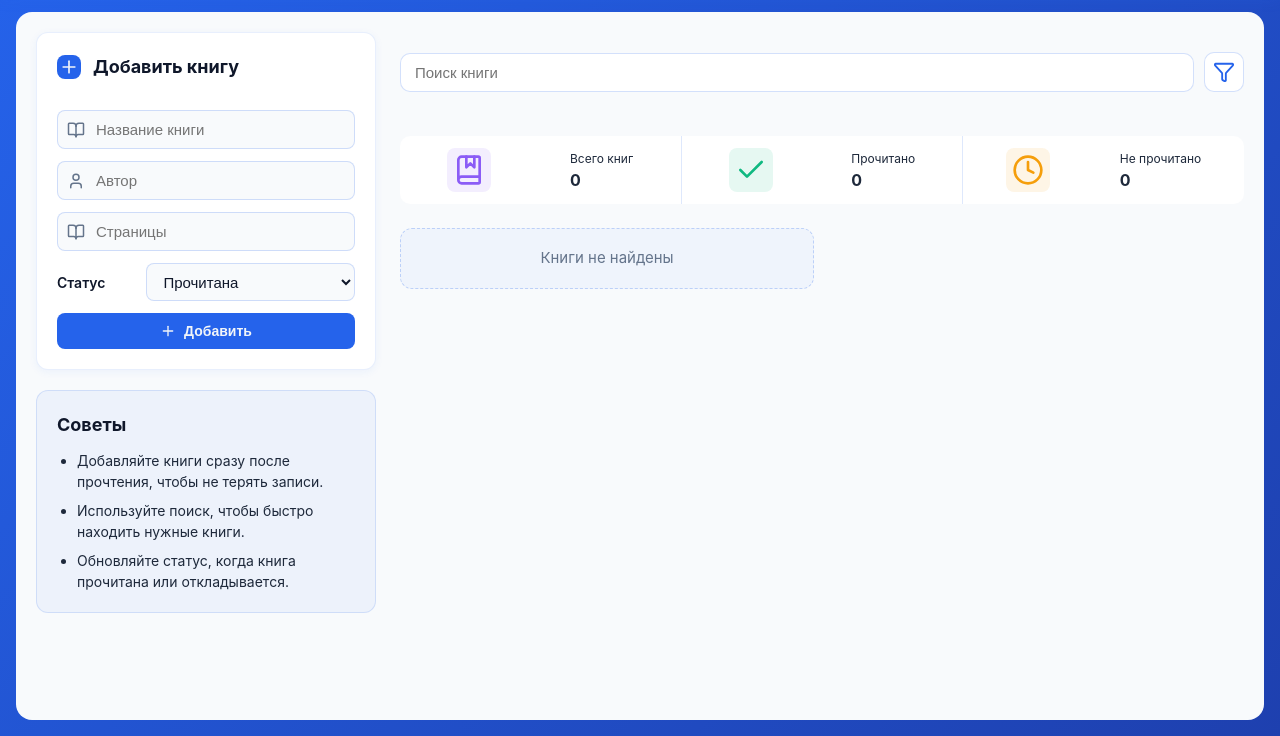
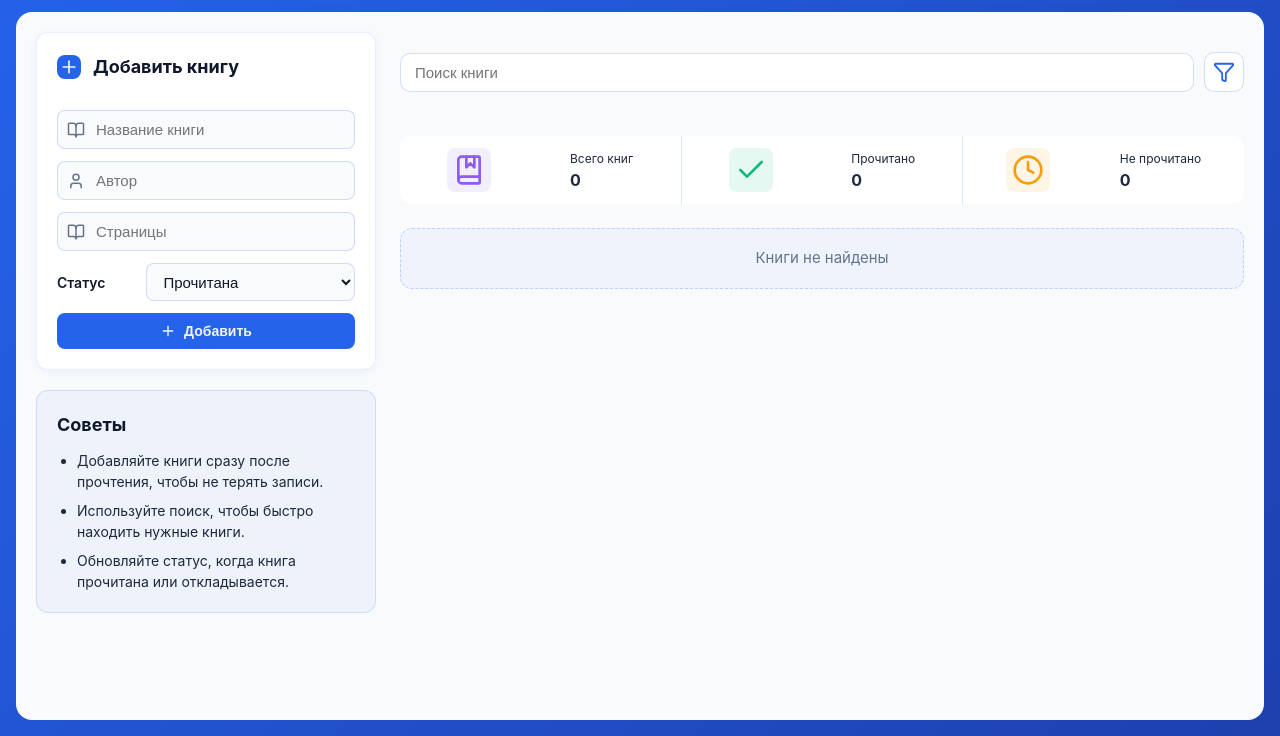
Before and after one commit to pavel-2009/library_manager, a website with bundled scripts: page index.html in a window 1280 px wide. Shown: the part 64-800 px from the top of the page. Built offline with nearby package versions, Linux system fonts and the light colour scheme.

Commit message:
fixed the bug with book_list__empty div

```diff
--- a/styles/books.css
+++ b/styles/books.css
@@ -16,6 +16,7 @@
     color: var(--text-color__placeholder);
     text-align: center;
     font-size: 15px;
+    width: 100%;
 }
 
 .book_list__item {
--- a/styles/media.css
+++ b/styles/media.css
@@ -63,6 +63,10 @@
         margin-top: 0;
     }
 
+    .book_list__empty {
+        grid-column: 1 / -1;
+    }
+
     .books_statistics__all-img,
     .books_statistics__read-img,
     .books_statistics__unread-img {
```
